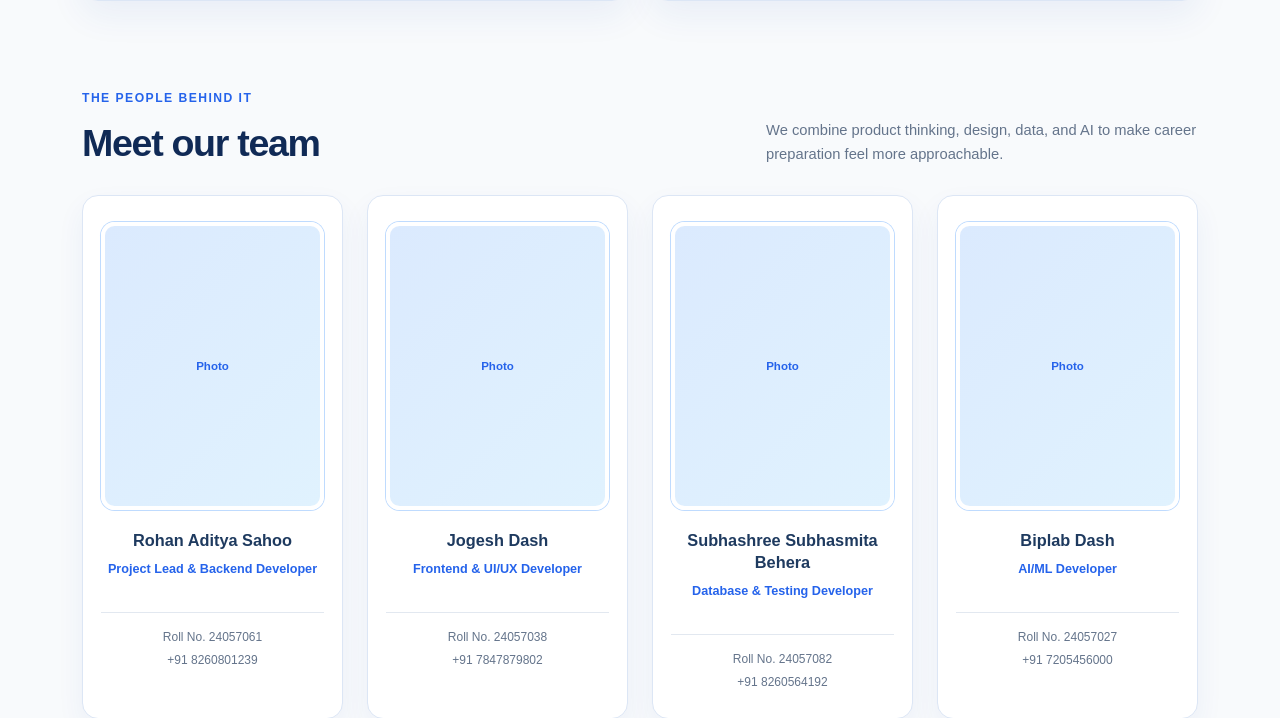
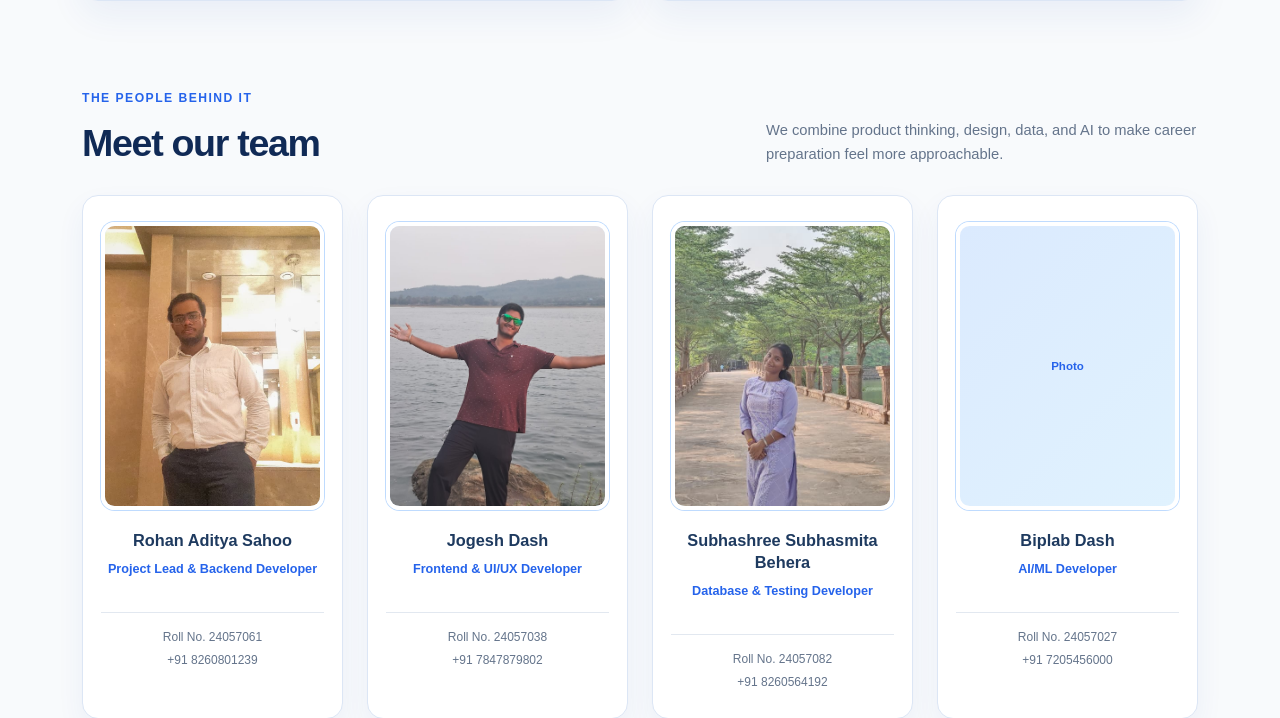
Before and after one commit to rohanadityasahoo/AI-Career-Portal, a Flask app: page /about in a window 1280 px wide. Shown: the part 1085-1803 px from the top of the page. Run offline with Flask 3, Linux system fonts and the light colour scheme.

Commit message:
Add team member photos to about page

```diff
--- a/static/css/style.css
+++ b/static/css/style.css
@@ -343,6 +343,10 @@ footer{
     overflow: hidden;
     aspect-ratio: 4 / 5;
     width: 100%;
+}
+
+.about-team-photo {
+    object-fit: cover;
 }
 
 .about-team-card h3 { color: #1E3A5F; font-size: 1.02rem; font-weight: 760; line-height: 1.35; margin: 0; }
--- a/templates/about/index.html
+++ b/templates/about/index.html
@@ -100,7 +100,9 @@ About | CareerPilot AI
             <div class="row g-4">
                 <div class="col-md-6 col-xl-3">
                     <article class="about-team-card h-100 text-center">
-                        <div class="about-team-avatar">Photo</div>
+                        <img class="about-team-avatar about-team-photo"
+                             src="{{ url_for('static', filename='images/rohan-aditya-sahoo.jpeg') }}"
+                             alt="Rohan Aditya Sahoo">
                         <h3>Rohan Aditya Sahoo</h3>
                         <p class="about-team-role">Project Lead &amp; Backend Developer</p>
                         <div class="about-team-meta">
@@ -112,7 +114,9 @@ About | CareerPilot AI
 
                 <div class="col-md-6 col-xl-3">
                     <article class="about-team-card h-100 text-center">
-                        <div class="about-team-avatar">Photo</div>
+                        <img class="about-team-avatar about-team-photo"
+                            src="{{ url_for('static', filename='images/jogesh-dash.jpeg') }}"
+                            alt="Jogesh Dash">
                         <h3>Jogesh Dash</h3>
                         <p class="about-team-role">Frontend &amp; UI/UX Developer</p>
                         <div class="about-team-meta">
@@ -124,7 +128,9 @@ About | CareerPilot AI
 
                 <div class="col-md-6 col-xl-3">
                     <article class="about-team-card h-100 text-center">
-                        <div class="about-team-avatar">Photo</div>
+                        <img class="about-team-avatar about-team-photo"
+                            src="{{ url_for('static', filename='images/subhashree-subhasmita-behera.jpeg') }}"
+                             alt="Subhashree Subhasmita Behera">
                         <h3>Subhashree Subhasmita Behera</h3>
                         <p class="about-team-role">Database &amp; Testing Developer</p>
                         <div class="about-team-meta">
```
Also changed, not shown: static/images/jogesh-dash.jpeg (added), static/images/rohan-aditya-sahoo.jpeg (added), static/images/subhashree-subhasmita-behera.jpeg (added).
